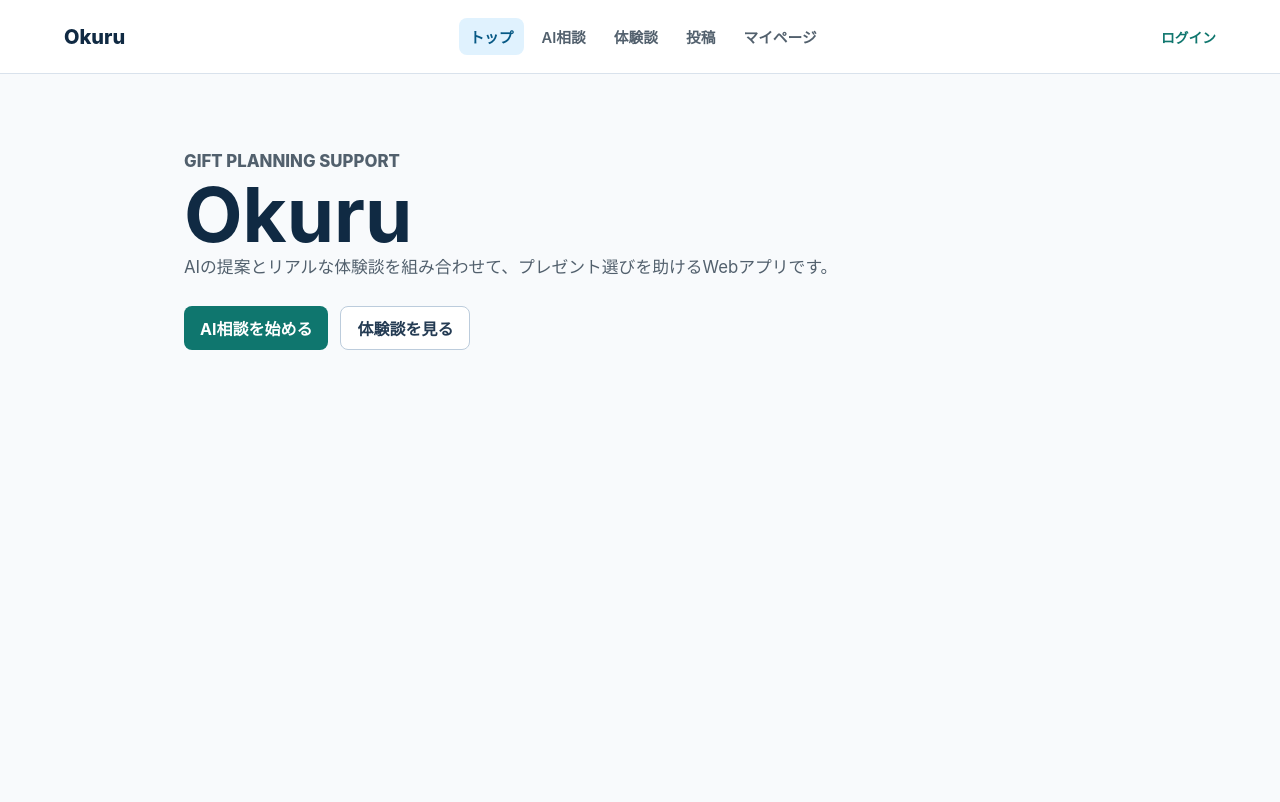
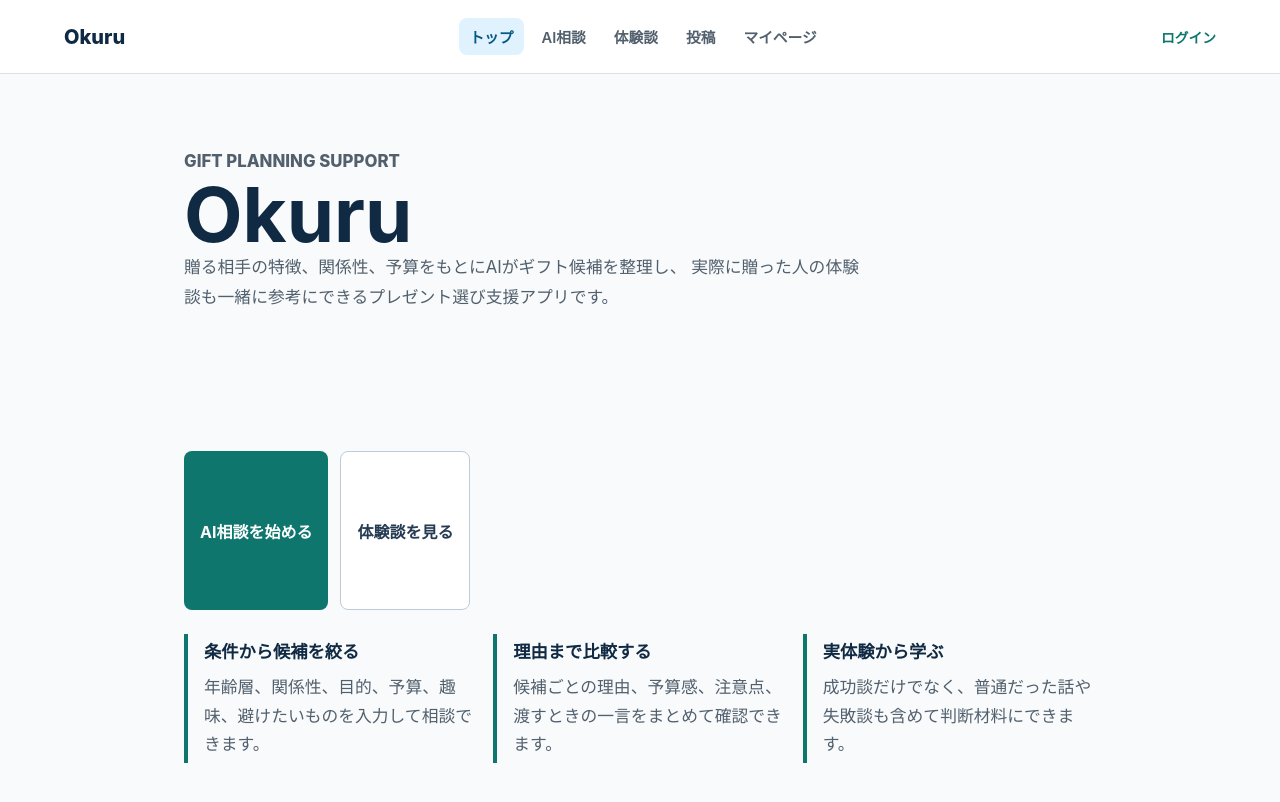
Before and after one commit to KukimiCan/Okuru, a React (Vite) app in the folder frontend/: page / in a window 1280 px wide. Shown: the top 802 px of the page. Built offline with nearby package versions, Linux system fonts and the light colour scheme; no server answers.

Commit message:
feat: build home page

```diff
--- a/frontend/src/pages/HomePage.tsx
+++ b/frontend/src/pages/HomePage.tsx
@@ -2,12 +2,14 @@ import { Link } from "react-router-dom";
 
 export function HomePage() {
   return (
-    <section className="home-page">
+    <div className="home-page">
+      <section className="home-hero">
         <div>
           <p className="placeholder-label">Gift planning support</p>
           <h1>Okuru</h1>
           <p>
-          AIの提案とリアルな体験談を組み合わせて、プレゼント選びを助けるWebアプリです。
+            贈る相手の特徴、関係性、予算をもとにAIがギフト候補を整理し、
+            実際に贈った人の体験談も一緒に参考にできるプレゼント選び支援アプリです。
           </p>
         </div>
         <div className="action-row">
@@ -19,5 +21,21 @@ export function HomePage() {
           </Link>
         </div>
       </section>
+
+      <section className="section-grid" aria-label="Okuruでできること">
+        <article className="info-panel">
+          <h2>条件から候補を絞る</h2>
+          <p>年齢層、関係性、目的、予算、趣味、避けたいものを入力して相談できます。</p>
+        </article>
+        <article className="info-panel">
+          <h2>理由まで比較する</h2>
+          <p>候補ごとの理由、予算感、注意点、渡すときの一言をまとめて確認できます。</p>
+        </article>
+        <article className="info-panel">
+          <h2>実体験から学ぶ</h2>
+          <p>成功談だけでなく、普通だった話や失敗談も含めて判断材料にできます。</p>
+        </article>
+      </section>
+    </div>
   );
 }
--- a/frontend/src/styles/global.css
+++ b/frontend/src/styles/global.css
@@ -91,6 +91,12 @@ a {
 .form-page {
   display: grid;
   gap: 24px;
+}
+
+.home-hero {
+  display: grid;
+  gap: 24px;
+  min-height: min(58vh, 560px);
 }
 
 .home-page h1,
@@ -206,6 +212,31 @@ a {
   opacity: 0.65;
 }
 
+.section-grid {
+  display: grid;
+  gap: 16px;
+  grid-template-columns: repeat(3, minmax(0, 1fr));
+}
+
+.info-panel {
+  border-left: 4px solid #0f766e;
+  display: grid;
+  gap: 10px;
+  padding: 4px 0 4px 16px;
+}
+
+.info-panel h2 {
+  color: #102a43;
+  font-size: 1.08rem;
+  margin: 0;
+}
+
+.info-panel p {
+  color: #52606d;
+  line-height: 1.7;
+  margin: 0;
+}
+
 @media (max-width: 720px) {
   .site-header {
     align-items: flex-start;
@@ -215,4 +246,8 @@ a {
   .site-nav {
     justify-content: flex-start;
   }
+
+  .section-grid {
+    grid-template-columns: 1fr;
+  }
 }
```
Lines whose indentation alone changed are shown as unchanged.
